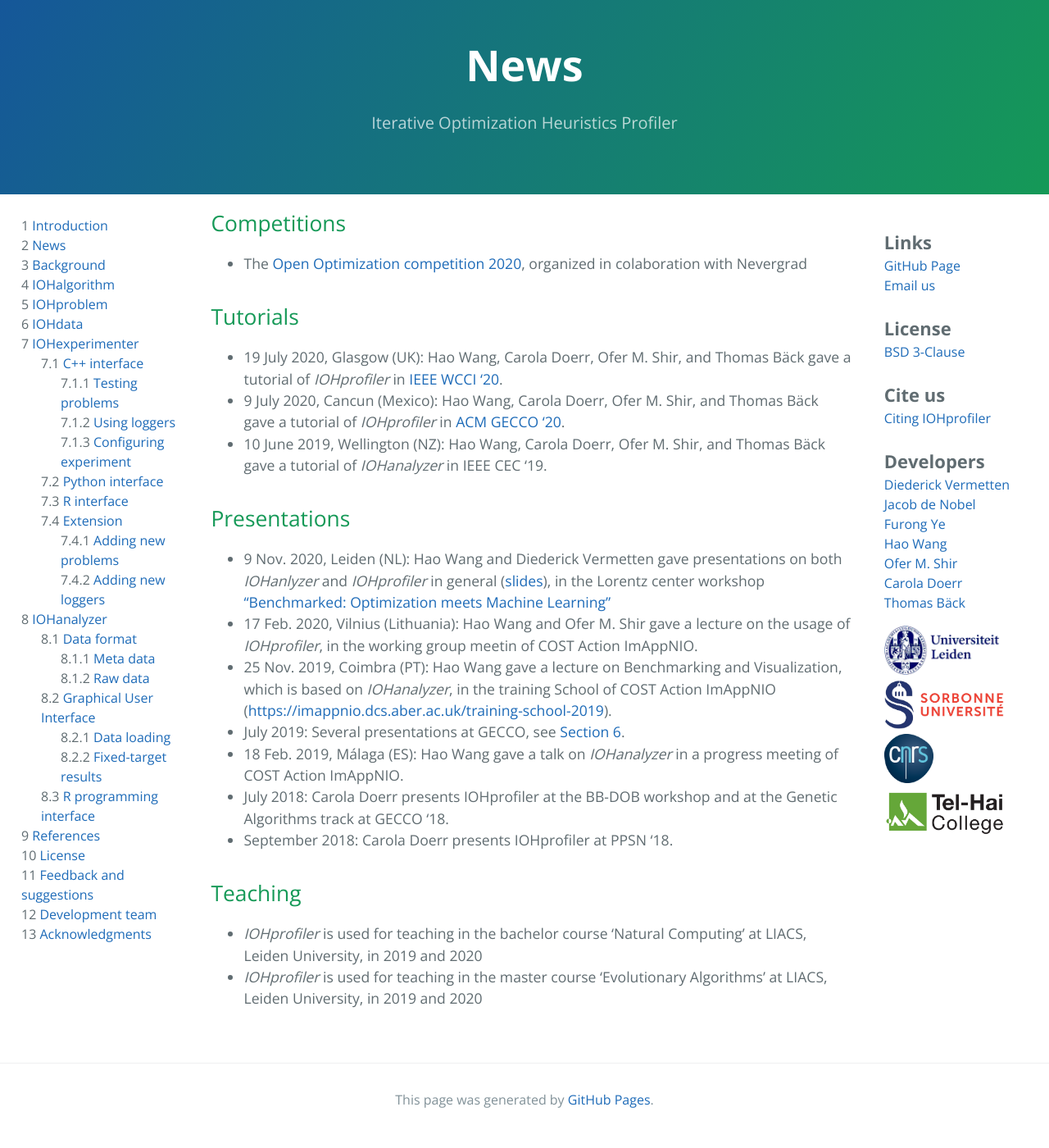
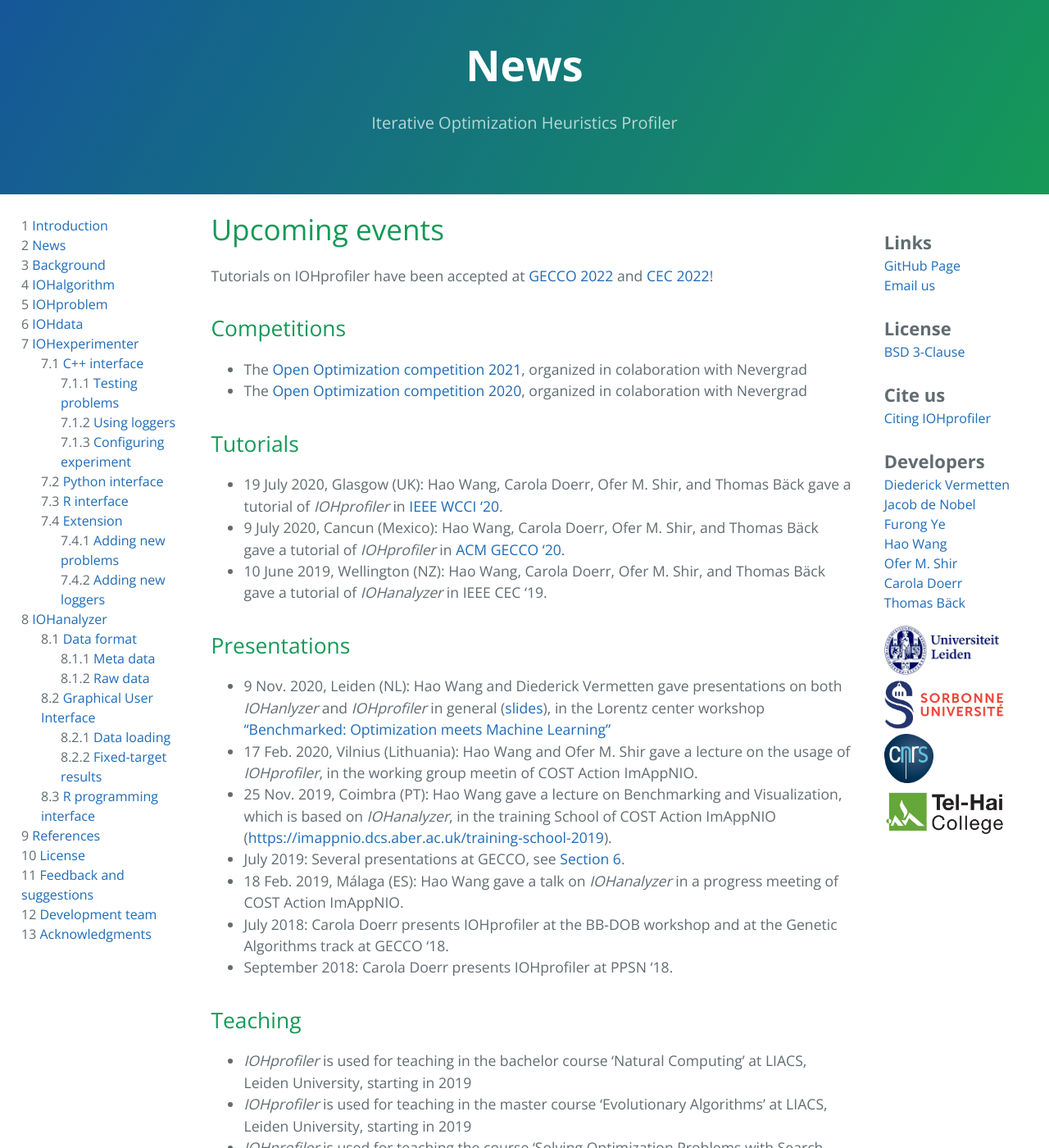
Before and after one commit to IOHprofiler/IOHprofiler.github.io, a Jekyll site: the page built from post.md, in a window 1280 px wide and 1400 px high. Shown: the whole window at 82% size. Built offline with Jekyll 4.4.1, drawn with Linux system fonts in a browser that asks for light colours; some of the changed text lies outside the part shown.

Commit message:
Add upcoming events

```diff
--- a/post.md
+++ b/post.md
@@ -4,8 +4,15 @@ title: News
 permalink: /News/
 ---
 
+
+# Upcoming events
+
+Tutorials on IOHprofiler have been accepted at [GECCO 2022](https://gecco-2022.sigevo.org/Tutorials#id_Benchmarking%20and%20analyzing%20iterative%20optimization%20heuristics%20with%20IOHprofiler) and [CEC 2022](https://wcci2022.org/accepted-tutorials/)!
+
+
 ## Competitions
 
+* The [Open Optimization competition 2021](http://www-ia.lip6.fr/~doerr/OpenOptimizationCompetition2021.html#:~:text=The%20Open%20Optimization%20Competition%202021%20was%20part%20of%20the%20following,July%2010%2D14%20(online)), organized in colaboration with Nevergrad
 * The [Open Optimization competition 2020](https://facebookresearch.github.io/nevergrad/opencompetition2020.html), organized in colaboration with Nevergrad
 
 ## Tutorials
@@ -25,5 +32,6 @@ permalink: /News/
 * September 2018: Carola Doerr presents IOHprofiler at PPSN '18.
 
 ## Teaching
-* *IOHprofiler* is used for teaching in the bachelor course 'Natural Computing' at LIACS, Leiden University, in 2019 and 2020
-* *IOHprofiler* is used for teaching in the master course 'Evolutionary Algorithms' at LIACS, Leiden University, in 2019 and 2020
+* *IOHprofiler* is used for teaching in the bachelor course 'Natural Computing' at LIACS, Leiden University, starting in 2019
+* *IOHprofiler* is used for teaching in the master course 'Evolutionary Algorithms' at LIACS, Leiden University, starting in 2019
+* *IOHprofiler* is used for teaching the course 'Solving Optimization Problems with Search Heuristics' at Sorbonne University, starting in 2021
```
